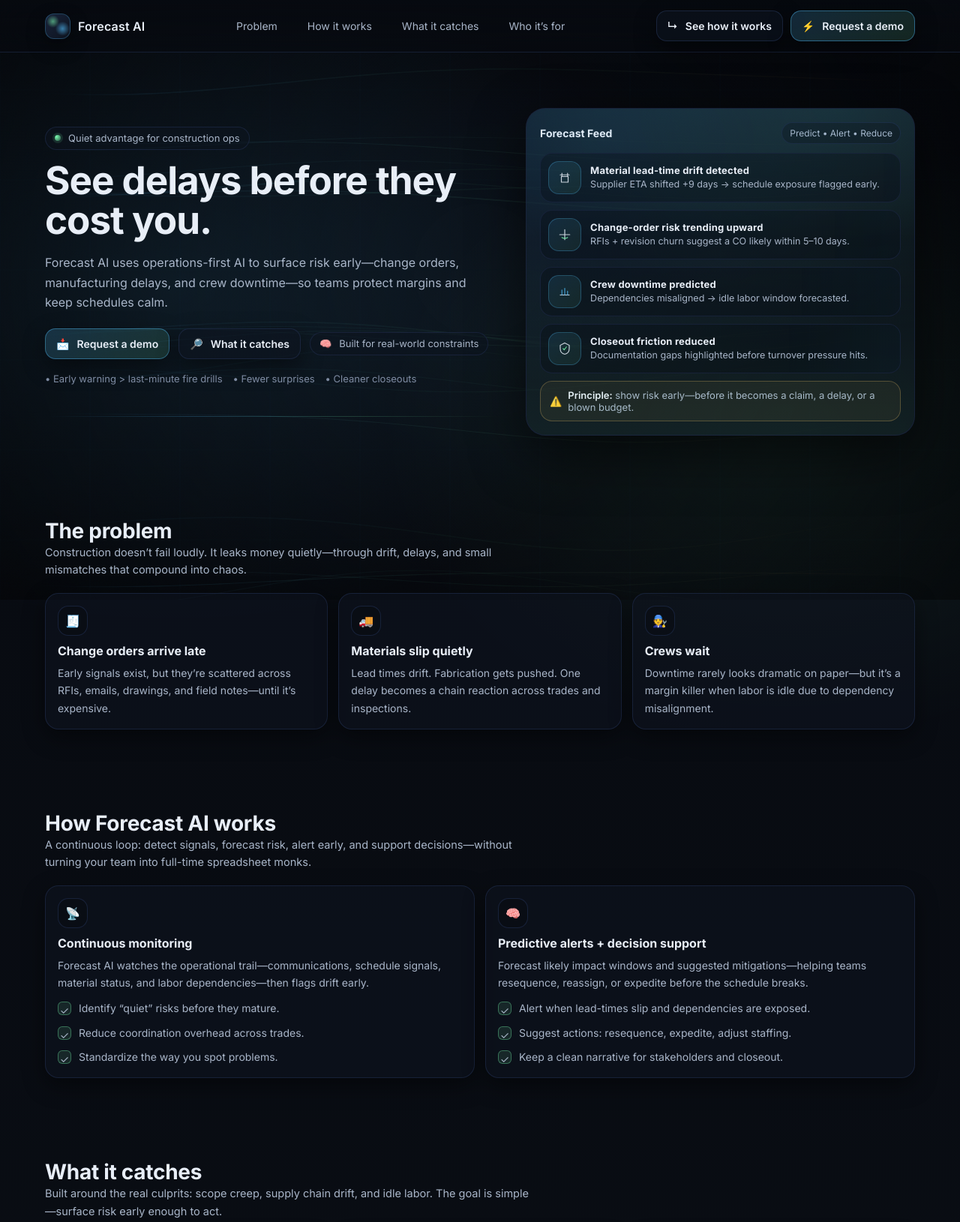
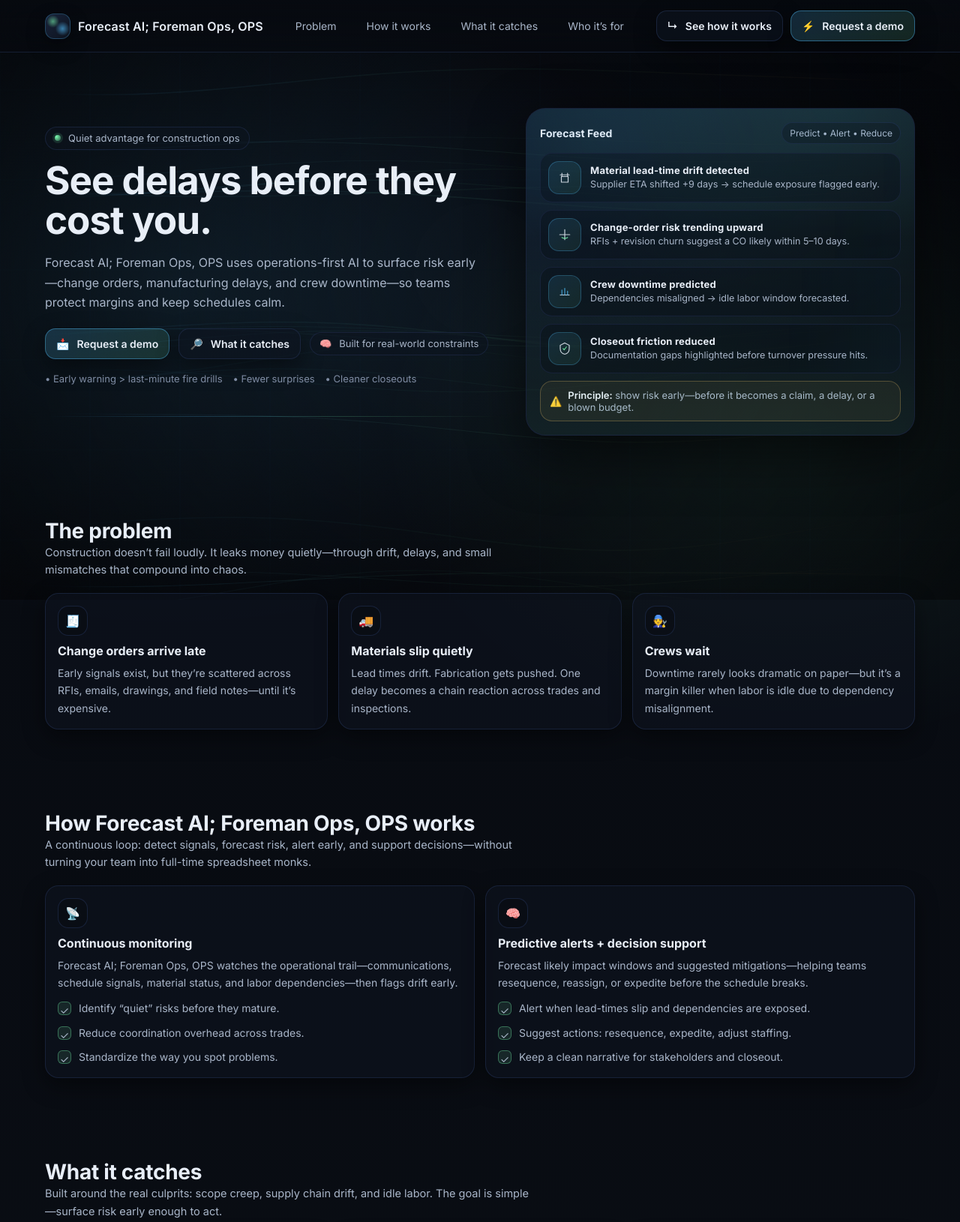
Before and after one commit to beastieballer/vision-contract-dashboard, a plain HTML site: page docs/index.html in a window 1280 px wide. Shown: the top 1630 px of the page at 75% size. Drawn offline with Linux system fonts and the light colour scheme.

Commit message:
Rename branding to Foreman Ops

```diff
--- a/docs/index.html
+++ b/docs/index.html
@@ -4,23 +4,23 @@
   <meta charset="utf-8" />
   <meta name="viewport" content="width=device-width,initial-scale=1" />
   <meta name="theme-color" content="#0B0F16" />
-  <title>Forecast AI — See delays before they cost you.</title>
-  <meta name="description" content="Forecast AI helps construction teams save money by catching change orders, material delays, and crew downtime early—using practical AI forecasting and alerts." />
+  <title>Forecast AI; Foreman Ops, OPS — See delays before they cost you.</title>
+  <meta name="description" content="Forecast AI; Foreman Ops, OPS helps construction teams save money by catching change orders, material delays, and crew downtime early—using practical AI forecasting and alerts." />
   <link rel="canonical" href="https://beastieballer.github.io/vision-contract-dashboard/" />
 
   <!-- Social preview -->
   <meta property="og:type" content="website" />
-  <meta property="og:site_name" content="Forecast AI" />
-  <meta property="og:title" content="Forecast AI — See delays before they cost you." />
-  <meta property="og:description" content="Forecast AI helps construction teams save money by catching change orders, material delays, and crew downtime early—using practical AI forecasting and alerts." />
+  <meta property="og:site_name" content="Forecast AI; Foreman Ops, OPS" />
+  <meta property="og:title" content="Forecast AI; Foreman Ops, OPS — See delays before they cost you." />
+  <meta property="og:description" content="Forecast AI; Foreman Ops, OPS helps construction teams save money by catching change orders, material delays, and crew downtime early—using practical AI forecasting and alerts." />
   <meta property="og:url" content="https://beastieballer.github.io/vision-contract-dashboard/" />
   <meta property="og:image" content="https://beastieballer.github.io/vision-contract-dashboard/og.svg" />
-  <meta property="og:image:alt" content="Forecast AI — See delays before they cost you." />
+  <meta property="og:image:alt" content="Forecast AI; Foreman Ops, OPS — See delays before they cost you." />
   <meta property="og:image:width" content="1200" />
   <meta property="og:image:height" content="630" />
   <meta name="twitter:card" content="summary_large_image" />
-  <meta name="twitter:title" content="Forecast AI — See delays before they cost you." />
-  <meta name="twitter:description" content="Forecast AI helps construction teams save money by catching change orders, material delays, and crew downtime early—using practical AI forecasting and alerts." />
+  <meta name="twitter:title" content="Forecast AI; Foreman Ops, OPS — See delays before they cost you." />
+  <meta name="twitter:description" content="Forecast AI; Foreman Ops, OPS helps construction teams save money by catching change orders, material delays, and crew downtime early—using practical AI forecasting and alerts." />
   <meta name="twitter:image" content="https://beastieballer.github.io/vision-contract-dashboard/og.svg" />
 
   <link rel="icon" href="favicon.svg" type="image/svg+xml" />
@@ -452,9 +452,9 @@
 
   <header class="nav">
     <div class="container nav-inner">
-      <a class="brand" href="#top" aria-label="Forecast AI Home">
+      <a class="brand" href="#top" aria-label="Forecast AI; Foreman Ops, OPS Home">
         <span class="mark" aria-hidden="true"></span>
-        <span>Forecast AI</span>
+        <span>Forecast AI; Foreman Ops, OPS</span>
       </a>
 
       <nav class="nav-links" aria-label="Primary">
@@ -488,7 +488,7 @@
 
           <h1>See delays before they cost you.</h1>
           <p>
-            Forecast AI uses operations-first AI to surface risk early—change orders, manufacturing delays,
+            Forecast AI; Foreman Ops, OPS uses operations-first AI to surface risk early—change orders, manufacturing delays,
             and crew downtime—so teams protect margins and keep schedules calm.
           </p>
 
@@ -619,7 +619,7 @@
       <div class="container">
         <div class="section-head reveal">
           <div>
-            <h2>How Forecast AI works</h2>
+            <h2>How Forecast AI; Foreman Ops, OPS works</h2>
             <p>A continuous loop: detect signals, forecast risk, alert early, and support decisions—without turning your team into full-time spreadsheet monks.</p>
           </div>
         </div>
@@ -628,7 +628,7 @@
           <div class="card reveal">
             <div class="icon" aria-hidden="true">📡</div>
             <h3>Continuous monitoring</h3>
-            <p>Forecast AI watches the operational trail—communications, schedule signals, material status, and labor dependencies—then flags drift early.</p>
+            <p>Forecast AI; Foreman Ops, OPS watches the operational trail—communications, schedule signals, material status, and labor dependencies—then flags drift early.</p>
             <ul class="list">
               <li class="li"><span class="check" aria-hidden="true">✓</span> Identify “quiet” risks before they mature.</li>
               <li class="li"><span class="check" aria-hidden="true">✓</span> Reduce coordination overhead across trades.</li>
@@ -748,7 +748,7 @@
               <h2>Turn operational noise into early warning.</h2>
               <p>
                 If you’re tired of learning about change orders and delays when they’re already expensive,
-                Forecast AI is built to surface risk early—so your team can adjust before the schedule breaks.
+                Forecast AI; Foreman Ops, OPS is built to surface risk early—so your team can adjust before the schedule breaks.
               </p>
               <div class="hero-actions" style="margin-top:14px">
                 <a class="btn btn-primary" href="#demo">
@@ -779,7 +779,7 @@
                   <option>Other</option>
                 </select>
               </div>
-              <input name="message" placeholder="What do you want Forecast AI to catch first? (e.g., COs, delays, downtime)" />
+              <input name="message" placeholder="What do you want Forecast AI; Foreman Ops, OPS to catch first? (e.g., COs, delays, downtime)" />
               <button class="btn btn-primary" type="submit">
                 <span aria-hidden="true">🚀</span>
                 <span>Send request</span>
@@ -799,7 +799,7 @@
       <div>
         <div class="brand" style="gap:10px; margin-bottom:8px;">
           <span class="mark" aria-hidden="true" style="width:28px;height:28px;border-radius:10px;"></span>
-          <strong style="font-size:14px;">Forecast AI</strong>
+          <strong style="font-size:14px;">Forecast AI; Foreman Ops, OPS</strong>
         </div>
         <div>High-signal forecasting for construction operations.</div>
       </div>
@@ -811,7 +811,7 @@
         <a class="pill" href="#demo">Request a demo</a>
       </div>
 
-      <div style="opacity:.85;">© <span id="year"></span> Forecast AI. All rights reserved.</div>
+      <div style="opacity:.85;">© <span id="year"></span> Forecast AI; Foreman Ops, OPS. All rights reserved.</div>
     </div>
   </footer>
 
@@ -836,9 +836,9 @@
       const role = (data.get('role') || '').toString().trim();
       const msg = (data.get('message') || '').toString().trim();
 
-      const subject = encodeURIComponent(`Forecast AI Demo Request — ${company || "New Lead"}`);
+      const subject = encodeURIComponent(`Forecast AI; Foreman Ops, OPS Demo Request — ${company || "New Lead"}`);
       const body = encodeURIComponent(
-        `Name: ${name}\nEmail: ${email}\nCompany: ${company}\nRole: ${role}\n\nPriority:\n${msg}\n\n— Sent from Forecast AI landing page`
+        `Name: ${name}\nEmail: ${email}\nCompany: ${company}\nRole: ${role}\n\nPriority:\n${msg}\n\n— Sent from Forecast AI; Foreman Ops, OPS landing page`
       );
 
       // Change this to your inbox:
```
Also changed, not shown: docs/404.html (+5 -5 lines), docs/og.svg.
